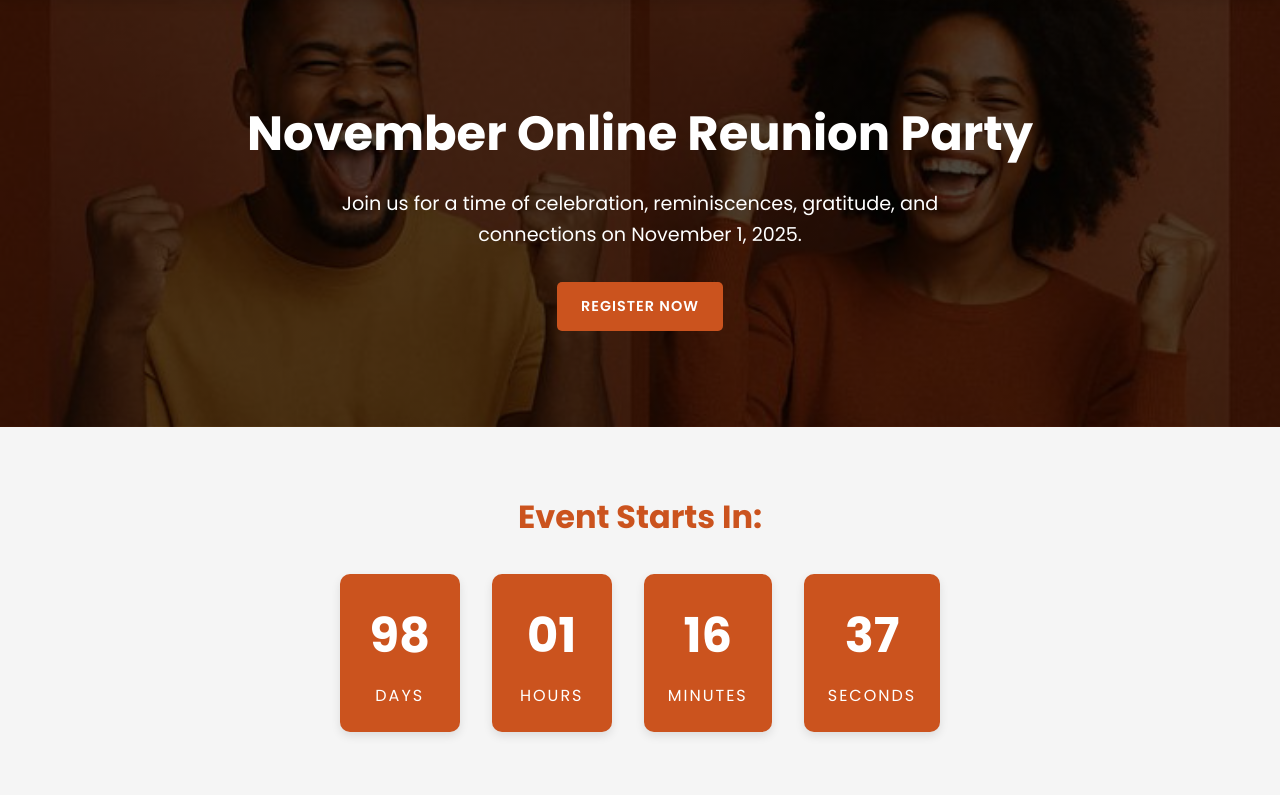
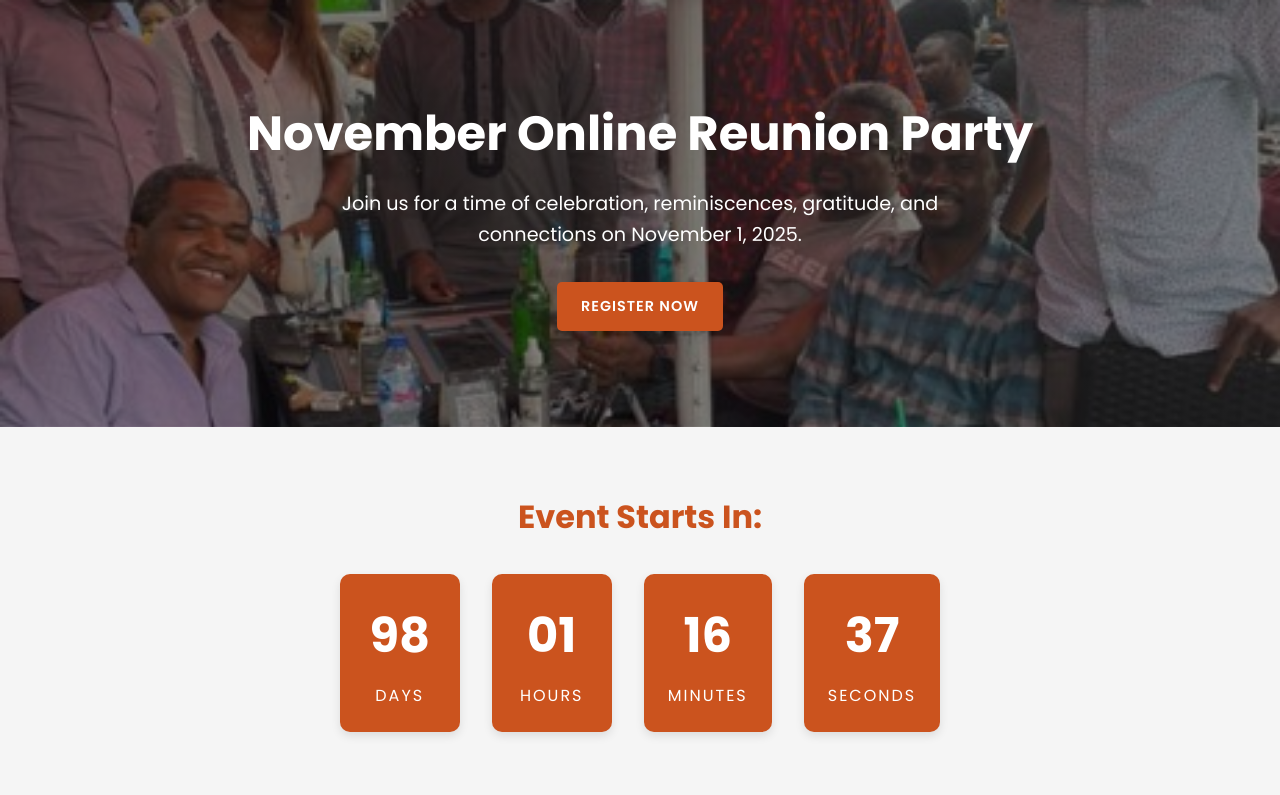
Before and after one commit to dreyyfuss/reunion, a Django app: page / in a window 1280 px wide. Shown: the part 92-887 px from the top of the page. Run offline with Django 5.2, Linux system fonts and the light colour scheme.

Commit message:
Change home bg image

```diff
--- a/static/css/style.css
+++ b/static/css/style.css
@@ -110,7 +110,7 @@ nav {
 
 /* Banner Section */
 .banner-section {
-    background: linear-gradient(rgba(0, 0, 0, 0.7), rgba(0, 0, 0, 0.7)), url('../images/people_bg.jpeg');
+    background: linear-gradient(rgba(0, 0, 0, 0.5), rgba(0, 0, 0, 0.5)), url('../images/people_bg_2.jpeg');
     background-size: cover;
     background-position: center;
     color: white;
```
Also changed, not shown: static/images/people_bg_2.jpeg (added).
